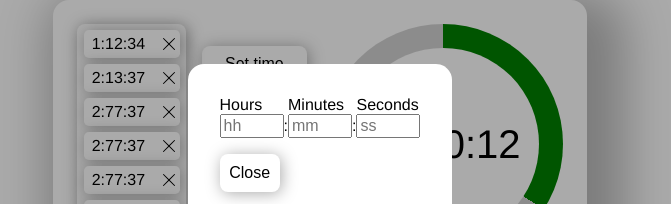
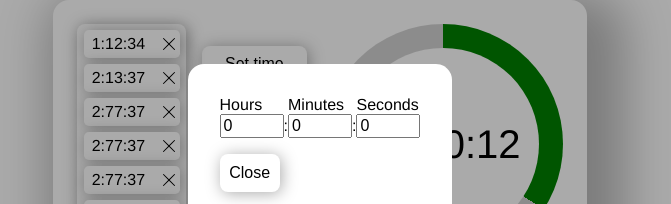
Before and after one commit to YuriiRG/SimpleTimer, a Vue app: page / in a window 1280 px wide. Both pictures are taken after a click on the button "Set time". Shown: the part 256-460 px from the top of the page, without its empty margins (320-991 px from the left). Built offline with nearby package versions, Linux system fonts and the light colour scheme.

Commit message:
Write passing time from SelectTimeModel to the app

```diff
--- a/src/App.vue
+++ b/src/App.vue
@@ -6,6 +6,8 @@ import SelectTimeModal from "./components/SelectTimeModal.vue";
 import { ref } from "vue";
 
 let idCounter = 0;
+
+const time = ref(0);
 
 const showModal = ref(false);
 
@@ -48,7 +50,7 @@ function openSetTimeWindow() {
     </div>
   </div>
   <Transition>
-    <SelectTimeModal v-if="showModal" @close="showModal = false"/>
+    <SelectTimeModal v-model:time="time" v-if="showModal" @close="showModal = false"/>
   </Transition>
 </template>
 
--- a/src/components/SelectTimeModal.vue
+++ b/src/components/SelectTimeModal.vue
@@ -1,11 +1,27 @@
 <script setup lang="ts">
-import { computed } from 'vue';
+import { ref, watch } from 'vue';
 import Button from './Button.vue';
 
-const emit = defineEmits<{
-  (e: "close"): void
+const props = defineProps<{
+  time: number
 }>();
 
+const emit = defineEmits<{
+  (e: "close"): void;
+  (e: "update:time", newValue: number): void;
+}>();
+
+const seconds = ref(props.time % 60);
+const minutes = ref(((props.time - seconds.value) / 60) % 60);
+const hours   = ref((props.time - (minutes.value * 60) - seconds.value) / (60 * 60));
+
+let onInput = () => {
+  emit("update:time", hours.value*60*60 + minutes.value*60 + seconds.value);
+}
+
+watch(seconds, onInput);
+watch(minutes, onInput);
+watch(hours,   onInput);
 </script>
 
 <template>
@@ -14,17 +30,23 @@ const emit = defineEmits<{
       <div class="time-input-container">
         <div>
           <label>Hours</label>
-          <input type="number" class="time-input" placeholder="hh"/>
+          <input type="number" class="time-input" placeholder="hh"
+                 :value="hours"
+                 @input="hours = Number(($event.target as HTMLInputElement).value)"/>
         </div>
         <span class="separator">:</span>
         <div>
           <label>Minutes</label>
-          <input type="number" class="time-input" placeholder="mm"/>
+          <input type="number" class="time-input" placeholder="mm"
+                 :value="minutes"
+                 @input="minutes = Number(($event.target as HTMLInputElement).value)"/>
         </div>
         <span class="separator">:</span>
         <div>
           <label>Seconds</label>
-          <input type="number" class="time-input" placeholder="ss"/>
+          <input type="number" class="time-input" placeholder="ss"
+                 :value="seconds"
+                 @input="seconds = Number(($event.target as HTMLInputElement).value)"/>
         </div>
       </div>
       <Button text="Close" @click="emit('close')"/>
```
